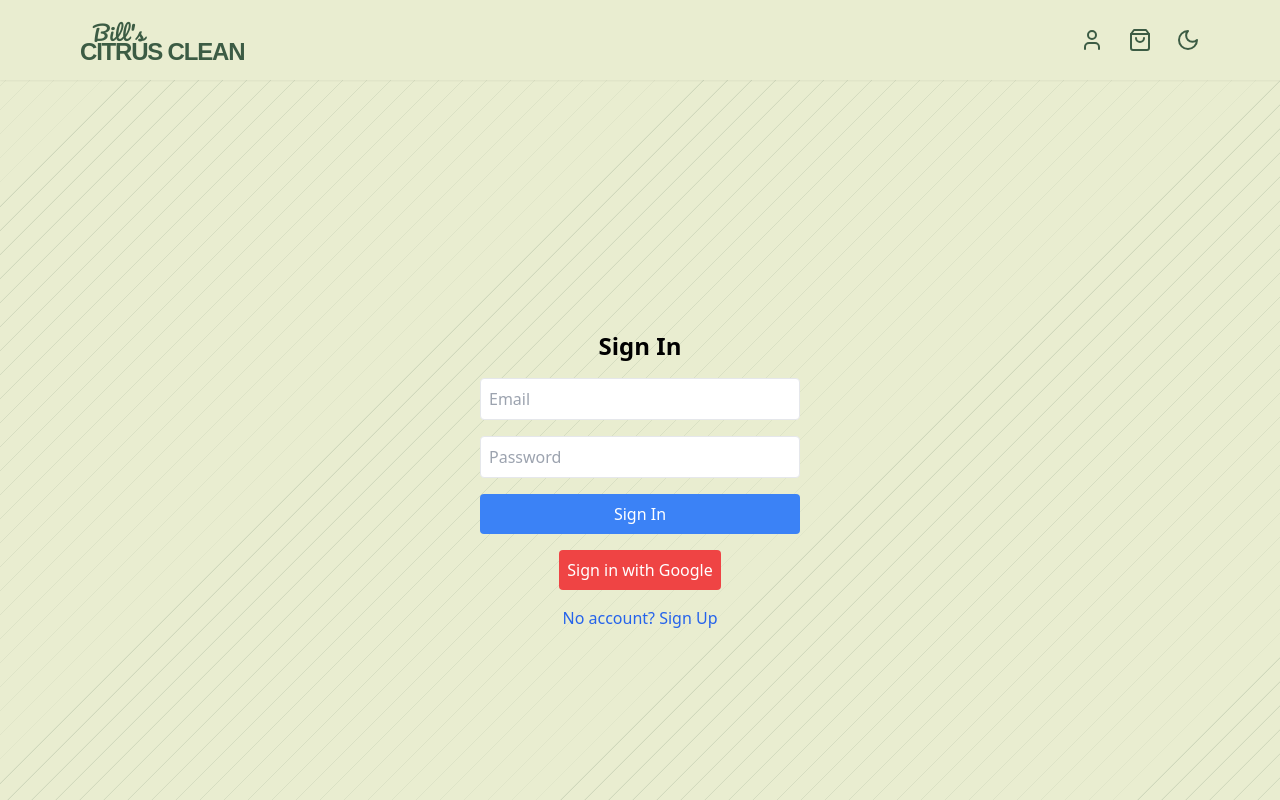
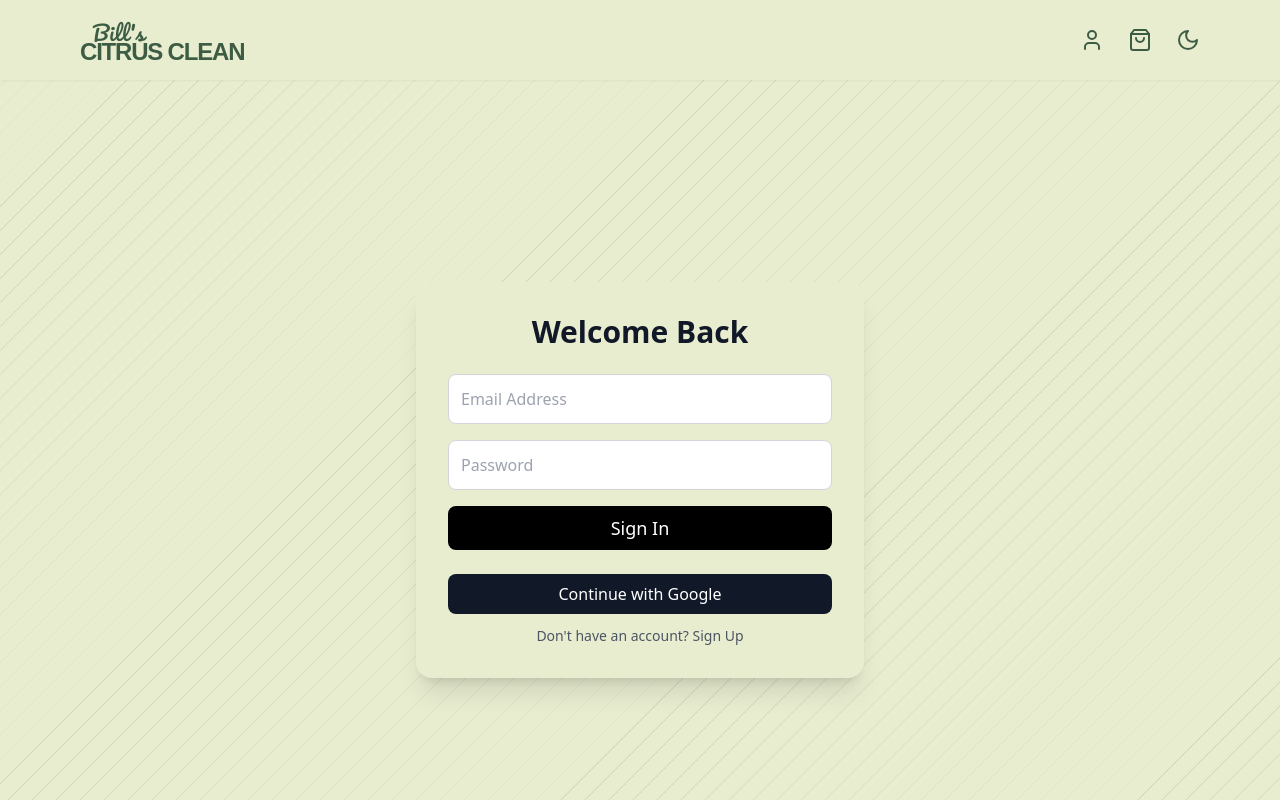
Before and after one commit to nexxdevv/bills-citrus-clean, a Next.js app: page /auth in a window 1280 px wide. Shown: the top 800 px of the page. Built offline with nearby package versions, Linux system fonts and the light colour scheme; no server answers; a web font is replaced by a local one.

Commit message:
update auth sign in style

```diff
--- a/components/AuthContent.tsx
+++ b/components/AuthContent.tsx
@@ -3,6 +3,8 @@
 import { useState, useEffect } from "react"
 import { useAuth } from "@/context/AuthContext"
 import { useRouter } from "next/navigation"
+import { Button } from "@/components/ui/button"
+import { Input } from "@/components/ui/input"
 
 export default function AuthPage() {
   const { login, register, loginWithGoogle, user } = useAuth()
@@ -23,60 +25,63 @@
     e.preventDefault()
     if (isRegistering) {
       await register(name, email, password)
-      router.push("/dashboard")
     } else {
       await login(email, password)
+    }
     router.push("/dashboard")
-    }
   }
 
   return (
-    <div className="flex flex-col items-center justify-center min-h-screen p-4">
-      <h1 className="text-2xl font-bold mb-4">
-        {isRegistering ? "Sign Up" : "Sign In"}
+    <div className="flex flex-col items-center justify-center min-h-screen px-6 md:px-12  text-gray-900">
+      <div className="w-full max-w-md bg-lightMode p-8 rounded-2xl shadow-xl">
+        <h1 className="text-3xl font-semibold text-center mb-6">
+          {isRegistering ? "Create an Account" : "Welcome Back"}
         </h1>
-      <form onSubmit={handleSubmit} className="flex flex-col w-80 space-y-4">
+        <form onSubmit={handleSubmit} className="space-y-4">
           {isRegistering && (
-          <input
+            <Input
               type="text"
-            placeholder="Name"
+              placeholder="Full Name"
               value={name}
               onChange={(e) => setName(e.target.value)}
-            className="p-2 border rounded"
+              className="w-full"
             />
           )}
-        <input
+          <Input
             type="email"
-          placeholder="Email"
+            placeholder="Email Address"
             value={email}
             onChange={(e) => setEmail(e.target.value)}
-          className="p-2 border rounded"
+            className="w-full"
           />
-        <input
+          <Input
             type="password"
             placeholder="Password"
             value={password}
             onChange={(e) => setPassword(e.target.value)}
-          className="p-2 border rounded"
+            className="w-full"
           />
-        <button type="submit" className="p-2 bg-blue-500 text-white rounded">
-          {isRegistering ? "Register" : "Sign In"}
-        </button>
+          <Button type="submit" className="w-full text-lg">
+            {isRegistering ? "Sign Up" : "Sign In"}
+          </Button>
         </form>
-      <button
+        <div className="mt-6 flex flex-col items-center space-y-3">
+          <Button
             onClick={loginWithGoogle}
-        className="mt-4 p-2 bg-red-500 text-white rounded"
+            className="w-full bg-gray-900 text-white hover:bg-gray-700"
           >
-        Sign in with Google
-      </button>
+            Continue with Google
+          </Button>
           <p
-        className="mt-4 cursor-pointer text-blue-600"
+            className="text-gray-600 text-sm cursor-pointer hover:underline"
             onClick={() => setIsRegistering(!isRegistering)}
           >
             {isRegistering
               ? "Already have an account? Sign In"
-          : "No account? Sign Up"}
+              : "Don't have an account? Sign Up"}
           </p>
+        </div>
+      </div>
     </div>
   )
 }
--- /dev/null
+++ b/components/ui/input.tsx
@@ -0,0 +1,29 @@
+import React from "react"
+
+interface InputProps {
+  type: string
+  placeholder: string
+  value: string
+  onChange: (event: React.ChangeEvent<HTMLInputElement>) => void
+  className: string
+}
+
+const Input = ({
+  type,
+  placeholder,
+  value,
+  onChange,
+  className
+}: InputProps) => {
+  return (
+    <input
+      type={type}
+      placeholder={placeholder}
+      value={value}
+      onChange={onChange}
+      className={`p-3 border border-gray-300 rounded-lg focus:outline-none focus:border-blue-500 ${className}`}
+    />
+  )
+}
+
+export { Input }
```
Lines whose indentation alone changed are shown as unchanged.
